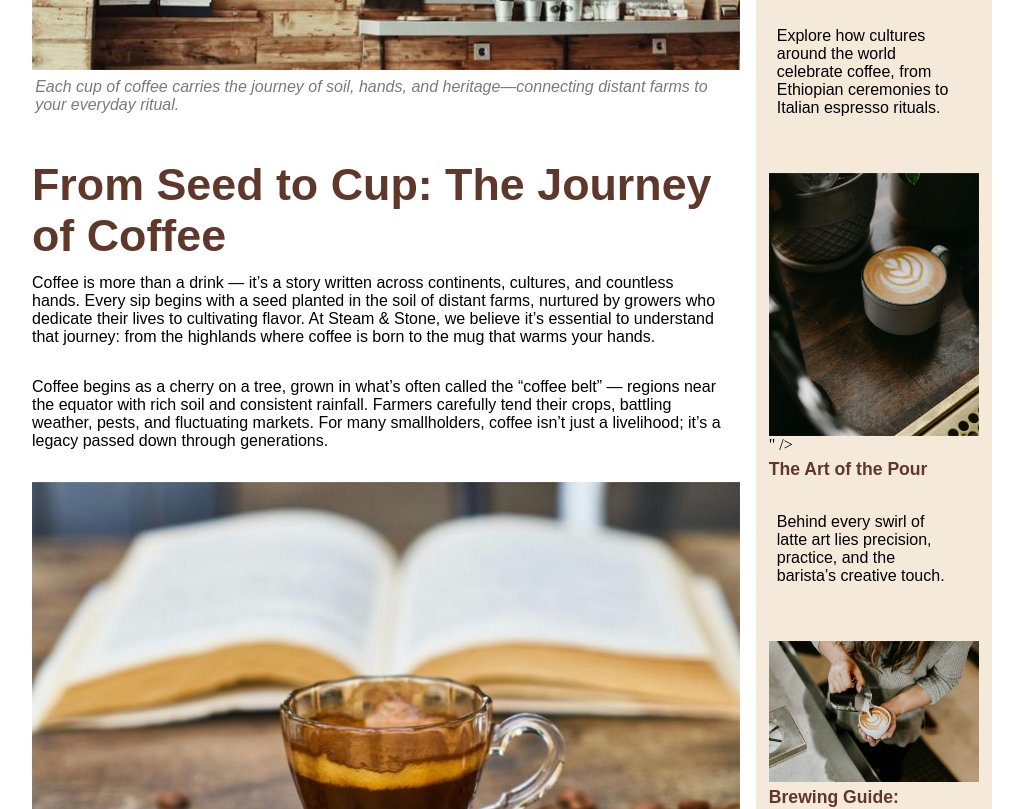
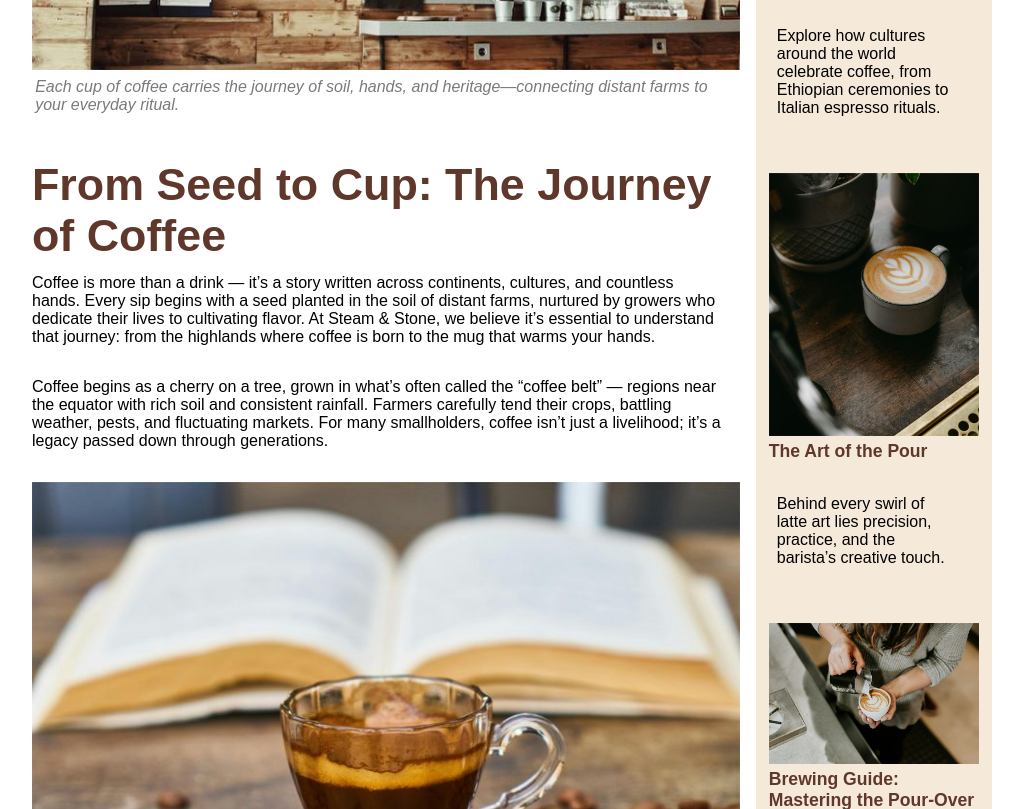
Before and after one commit to danielleramos-grc/danielleramos-grc.github.io, a plain HTML site: page grc339/digital-magazine/mainstory.html in a window 1280 px wide. Shown: the part 559-1368 px from the top of the page, without its empty margins (128-1151 px from the left). Drawn offline with Linux system fonts and the light colour scheme; a web font is replaced by a local one.

Commit message:
Update mainstory.html

```diff
--- a/grc339/digital-magazine/mainstory.html
+++ b/grc339/digital-magazine/mainstory.html
@@ -65,7 +65,7 @@
 
                    <section>
                     <img src="artpour.jpeg" alt="Creation of latte art in a ceramic mug" />
-                </figure>" />
+                </figure>
                     <h2>The Art of the Pour</h2>
                     <p>Behind every swirl of latte art lies precision, practice, and the barista’s creative touch.</p>
                    </section>
```
